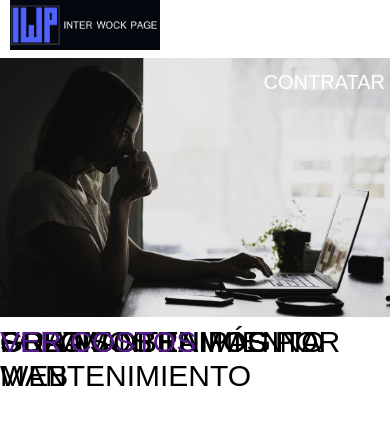
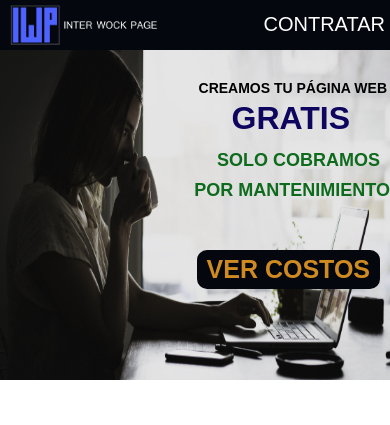
Before and after one commit to BriiaanB/Inter-Wock-Page, a PHP site: page / in a window 390 px wide. Shown: the top 425 px of the page. Run offline with PHP 8.4, Linux system fonts and the light colour scheme.

Commit message:
Update styles.css

```diff
--- a/styles/styles.css
+++ b/styles/styles.css
@@ -4,7 +4,7 @@
    font-size: 30px;
 }
 
-.logotipo-container {
+.logotipo__container {
    height: 70px;
    width: 100%;
    background-color: #04070e;
@@ -40,31 +40,317 @@
 }
 
 
-.banner-container {
-   position: relative;
+.banner__container {
+   position: absolute;
    top: 30px;
+   height: 100vh;
+   width: 100%;
+   display: flex;
+}
+
+.banner {
    height: 100%;
    width: 100%;
 }
 
-.banner {
+.banner__container-items {
+   width: 100%;
    height: 100%;
 }
 
+.banner__text1 {
+   top: 70px;
+   color: #000;
+   right: 22px;
+   font-weight: 900;
+   font-size: 40px;
+   cursor: default;
+}
+
+.gratis {
+   cursor: default;
+   top: 125px;
+   right: 210px;
+   font-size: 55px;
+   font-weight: 900;
+   color: rgb(14, 5, 94);
+}
+
+.cobrar {
+   cursor: default;
+   top: 205px;
+   right: 5px;
+   font-size: 30px;
+   font-weight: 900;
+   color: rgb(14, 107, 29);
+}
+
+.mantenimiento1, .mantenimiento2 {
+   display: none;
+}
+
+.mil {
+   cursor: pointer;
+   top: 270px;
+   right: 190px;
+   font-size: 35px;
+   font-weight: 900;
+   color: rgb(207, 138, 34);
+   background-color: #04070e;
+   padding: 5px 10px;
+   border-radius: 10px;
+}
+
+.mil:hover {
+   background-color: #fff;
+   color: #000;
+   border: 1px solid #000;
+}
+
+@media (max-width: 1029px) {
+   .cobrar {
+      font-size: 25px;
+   }
+   .banner__text1 {
+      right: 5px;
+      font-size: 38px;
+   }
+   .gratis {
+      right: 183px;
+   }
+   .mil {
+      right: 160px;
+   }
+}
+
+@media (max-width: 925px) {
+   .banner__text1 {
+      font-size: 34px;
+   }
+   .gratis {
+      font-size: 46px;
+      right: 170px;
+   }
+   .cobrar {
+      font-size: 23px;
+   }
+   .mil {
+      right: 143px;
+      font-size: 30px;
+   }
+}
+
+@media (max-width: 848px) {
+   .banner__text1 {
+      font-size: 32px;
+   }
+   .gratis {
+      font-size: 43px;
+      right: 160px;
+   }
+   .cobrar {
+      font-size: 22px;
+   }
+   .mil {
+      right: 140px;
+      font-size: 26px;
+   }
+}
+
+@media (max-width: 803px) {
+   .banner__text1 {
+      font-size: 28px;
+      right: 30px;
+   }
+   .gratis {
+      right: 153px;
+   }
+   .cobrar {
+      font-size: 19px;
+      right: 10px;
+   }
+   .mil {
+      right: 140px;
+      font-size: 25px;
+      top: 260px;
+   }
+}
+
+@media (max-width: 722px) {
+   .banner__text1 {
+      font-size: 26px;
+      right: 21px;
+   }
+
+   .gratis {
+      right: 125px;
+      top: 110px;
+   }
+
+   .cobrar {
+      font-size: 19px;
+      right: 10px;
+      display: none;
+   }
+
+   .mil {
+      right: 116px;
+      font-size: 25px;
+      top: 270px;
+   }
+   .mantenimiento1, .mantenimiento2 {
+      display: flex;
+      cursor: default;
+      font-size: 25px;
+      font-weight: 900;
+      color: rgb(14, 107, 29);
+   }
+   .mantenimiento1 {
+      top: 180px;
+      right: 90px;
+   }
+   .mantenimiento2 {
+      right: 62px;
+      top: 210px;
+   }
+}
+
+@media (max-width: 667px) {
+   .banner__text1 {
+      font-size: 23px;
+   }
+   .gratis {
+      right: 50px;
+   }
+   .mantenimiento1 {
+      right: 33px;
+   }
+   .mantenimiento2 {
+      right: 32px;
+   }
+   .mil {
+      right: 90px;
+   }
+}
+
+@media (max-width: 600px) {
+   .banner__text1 {
+      font-size: 21px;
+      right: 5px;
+   }
+   .gratis {
+      right: 65px;
+   }
+   .mil {
+      right: 60px;
+   }
+   .mantenimiento2 {
+      right: 7px;
+   }
+}
+
+@media (max-width: 520px) {
+   .banner__text1 {
+      font-size: 20px;
+   }
+   .mantenimiento1 {
+      right: 28px;
+      font-size: 22px;
+      }
+      .mantenimiento2 {
+         right: 5px;
+         font-size: 22px;
+      }
+      .gratis {
+         right: 50px;
+      }
+      .mil {
+         right: 45px;
+      }
+}
+
 @media (max-width: 500px) {
-   .logotipo-container {
+   .logotipo__container {
       height: 50px;
    }
    .logotipo {
       height: 50px;
    }
-   .banner-container {
+   .banner__container {
       height: 500px;
    }
    .menu a {
       font-size: 20px;
       right: 0;
       margin-top: 8px;
+   }
+   .banner__text1 {
+      font-size: 18px;
+      right: 10px;
+   }
+}
+
+@media (max-width: 460px) {
+   .banner__container {
+      height: 400px;
+   }
+}
+
+@media (max-width: 440px) {
+   .banner__container {
+      height: 350px;
+   }
+   .banner__text1 {
+      font-size: 14px;
+      right: 3px;
+      top: 50px;
+   }
+   .gratis {
+      font-size: 32px;
+      top: 70px;
+      right: 40px;
+   }
+   .mantenimiento1 {
+      top: 120px;
+      right: 10px;
+      font-size: 18px;
+   }
+   .mantenimiento2 {
+      top:150px;
+      right: 0;
+      font-size: 18px;
+   }
+   .mil {
+      right: 10px;
+      top: 220px;
+   }
+}
+
+@media (max-width: 375px) {
+   .mantenimiento1 {
+      font-size: 17px;
+   }
+   .mantenimiento2 {
+      font-size: 17px;
+      top: 140px;
+   }
+}
+
+@media (max-width: 347px) {
+   .banner__text1 {
+      font-size: 12px;
+      top: 55px;
+   }
+   .gratis {
+      font-size: 30px;
+      right: 10px;
+      top: 76px;
+   }
+   .mantenimiento1 {
+      font-size: 13px;
+   }
+   .mantenimiento2 {
+      font-size: 13px;
    }
 }
 
@@ -76,7 +362,7 @@
 }
 
 @media (max-width: 300px) {
-   .logotipo-container {
+   .logotipo__container {
       height: 100px;
    }
    .menu a {
@@ -84,7 +370,7 @@
       left: 80px;
       font-size: 18px;
    }
-   .banner-container {
+   .banner__container {
       top: 50px;
    }
 }
```
